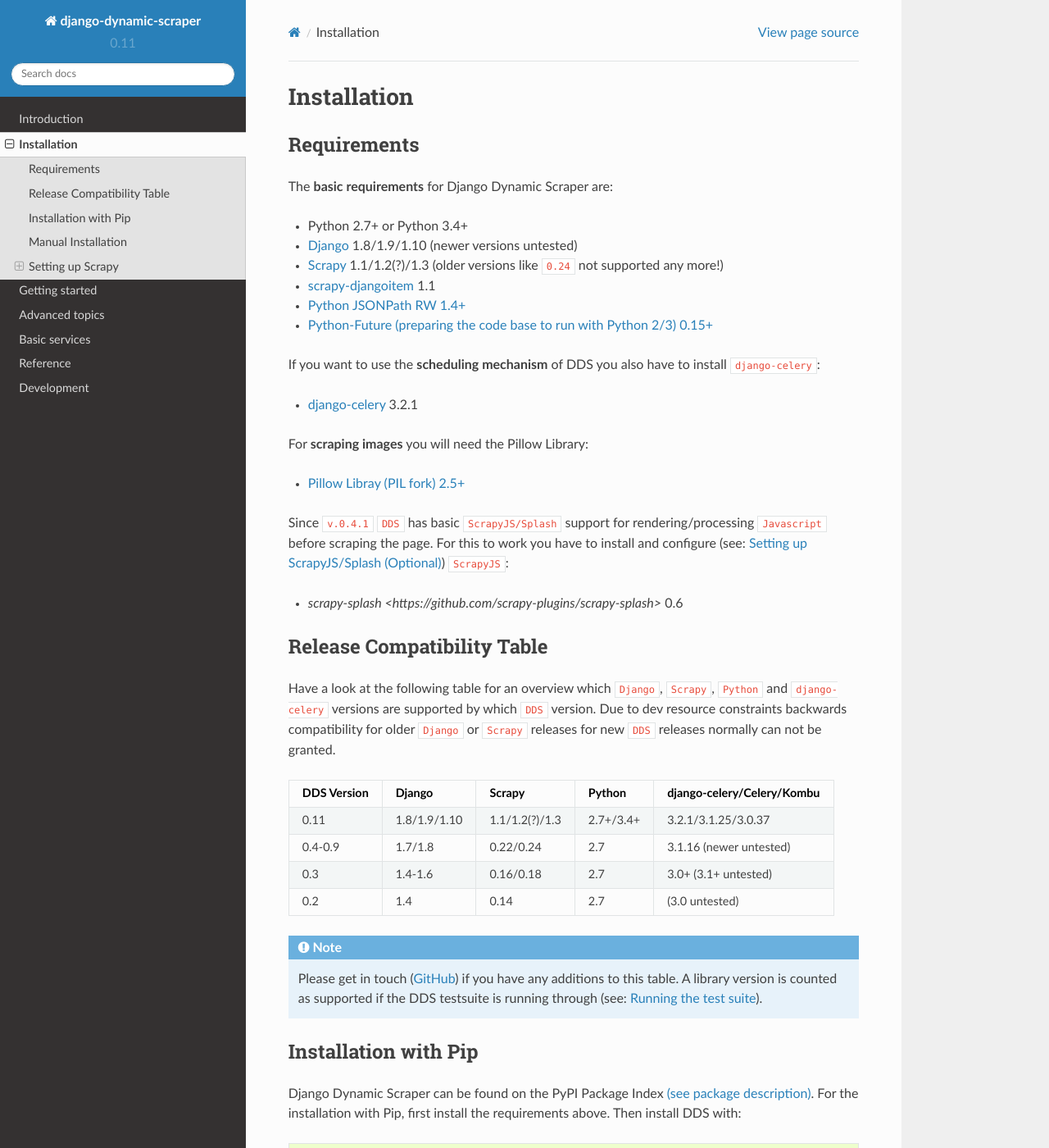
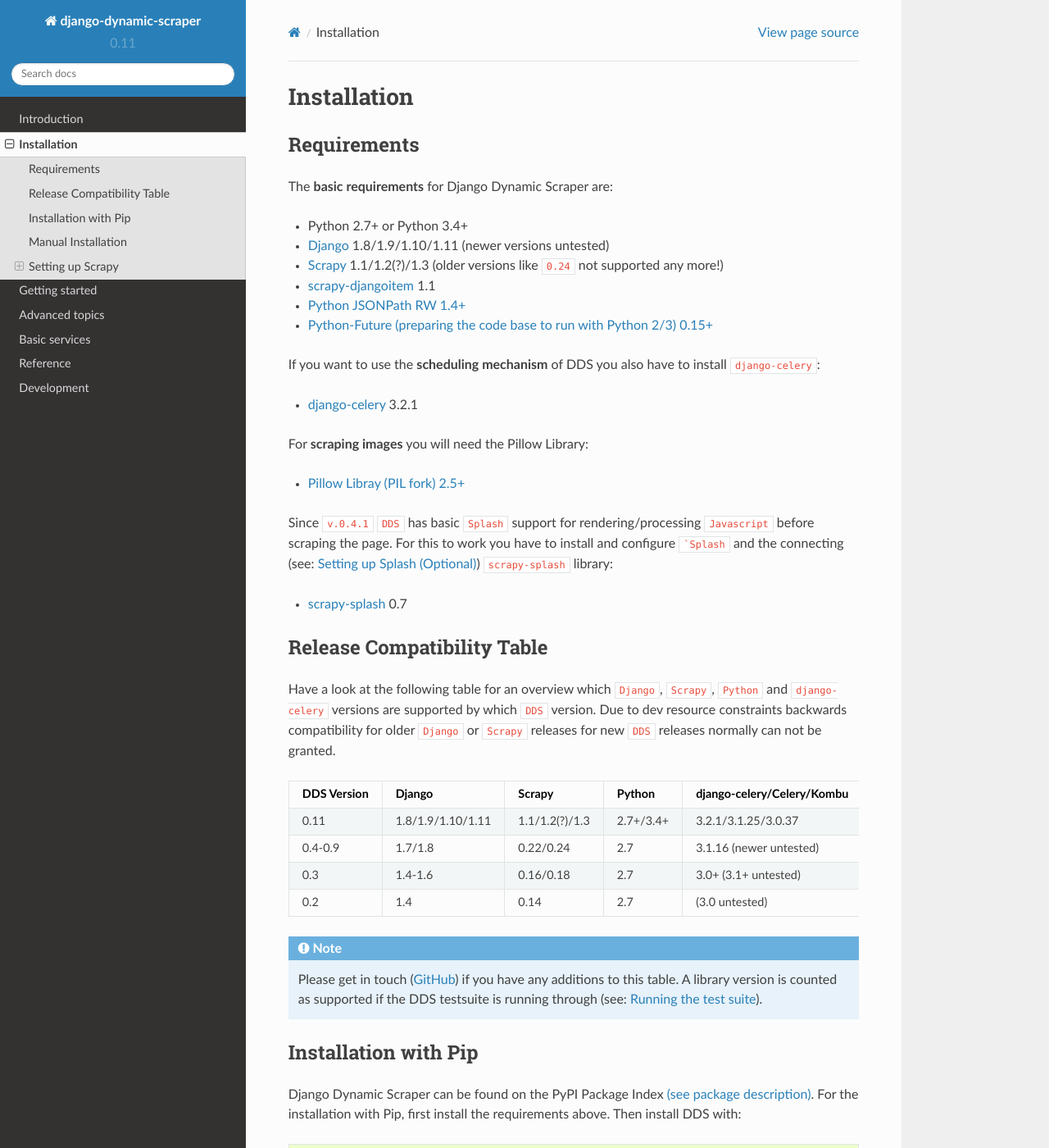
Before and after one commit to dev02019/django-dynamic-scraper, a Sphinx documentation site: the page built from docs/installation.rst, in a window 1280 px wide and 1400 px high. Shown: the whole window at 82% size. Built offline with Sphinx 7.4.7 and the Read the Docs theme 2.0.0, drawn with Linux system fonts in a browser that asks for light colours; some of the changed text lies outside the part shown.

Commit message:
Added info on Django 1.11 support in docs, updated scrapy-splash support section

````diff
--- a/docs/index.rst
+++ b/docs/index.rst
@@ -12,7 +12,7 @@ of the features of Scrapy it lets you dynamically create and manage spiders via
 .. note::
    Lot's of new features added recently :
 
-   * ``Django 1.10``/``Scrapy 1.1`` support
+   * ``Django 1.10/1.11``/``Scrapy 1.3`` support
    * Beta ``Python 3`` support
    * ``Javascript`` rendering
    * Scraping ``JSON`` content
--- a/docs/installation.rst
+++ b/docs/installation.rst
@@ -10,7 +10,7 @@ Requirements
 The **basic requirements** for Django Dynamic Scraper are:
 
 * Python 2.7+ or Python 3.4+
-* `Django <https://www.djangoproject.com/>`_ 1.8/1.9/1.10 (newer versions untested)
+* `Django <https://www.djangoproject.com/>`_ 1.8/1.9/1.10/1.11 (newer versions untested)
 * `Scrapy <http://www.scrapy.org>`_ 1.1/1.2(?)/1.3 (older versions like ``0.24`` not supported any more!)
 * `scrapy-djangoitem <https://github.com/scrapy-plugins/scrapy-djangoitem>`_ 1.1
 * `Python JSONPath RW 1.4+ <https://github.com/kennknowles/python-jsonpath-rw>`_
@@ -24,10 +24,11 @@ For **scraping images** you will need the Pillow Library:
 
 * `Pillow Libray (PIL fork) 2.5+ <https://python-pillow.github.io/>`_
 
-Since ``v.0.4.1`` ``DDS`` has basic ``ScrapyJS/Splash`` support for rendering/processing ``Javascript`` before
-scraping the page. For this to work you have to install and configure (see: :ref:`setting_up_scrapyjs_splash`) ``ScrapyJS``:
+Since ``v.0.4.1`` ``DDS`` has basic ``Splash`` support for rendering/processing ``Javascript`` before
+scraping the page. For this to work you have to install and configure ```Splash`` and the connecting (see: :ref:`setting_up_scrapyjs_splash`)
+``scrapy-splash`` library:
 
-* `scrapy-splash <https://github.com/scrapy-plugins/scrapy-splash>` 0.6
+* `scrapy-splash <https://github.com/scrapy-plugins/scrapy-splash>`_ 0.7
 
 .. _release_compatibility:
 
@@ -38,17 +39,17 @@ Have a look at the following table for an overview which ``Django``, ``Scrapy``,
 Due to dev resource constraints backwards compatibility for older ``Django`` or
 ``Scrapy`` releases for new ``DDS`` releases normally can not be granted.
 
-+-------------+--------------+----------------------+----------------------+-------------------------------+
-| DDS Version | Django       | Scrapy               | Python               | django-celery/Celery/Kombu    |
-+=============+==============+======================+======================+===============================+
-| 0.11        | 1.8/1.9/1.10 | 1.1/1.2(?)/1.3       | 2.7+/3.4+            | 3.2.1/3.1.25/3.0.37           |
-+-------------+--------------+----------------------+----------------------+-------------------------------+
-| 0.4-0.9     | 1.7/1.8      | 0.22/0.24            | 2.7                  | 3.1.16 (newer untested)       |
-+-------------+--------------+----------------------+----------------------+-------------------------------+
-| 0.3         | 1.4-1.6      | 0.16/0.18            | 2.7                  | 3.0+ (3.1+ untested)          |
-+-------------+--------------+----------------------+----------------------+-------------------------------+
-| 0.2         | 1.4          | 0.14                 | 2.7                  | (3.0 untested)                |
-+-------------+--------------+----------------------+----------------------+-------------------------------+
++-------------+-------------------+----------------------+----------------------+-------------------------------+
+| DDS Version | Django            | Scrapy               | Python               | django-celery/Celery/Kombu    |
++=============+===================+======================+======================+===============================+
+| 0.11        | 1.8/1.9/1.10/1.11 | 1.1/1.2(?)/1.3       | 2.7+/3.4+            | 3.2.1/3.1.25/3.0.37           |
++-------------+-------------------+----------------------+----------------------+-------------------------------+
+| 0.4-0.9     | 1.7/1.8           | 0.22/0.24            | 2.7                  | 3.1.16 (newer untested)       |
++-------------+-------------------+----------------------+----------------------+-------------------------------+
+| 0.3         | 1.4-1.6           | 0.16/0.18            | 2.7                  | 3.0+ (3.1+ untested)          |
++-------------+-------------------+----------------------+----------------------+-------------------------------+
+| 0.2         | 1.4               | 0.14                 | 2.7                  | (3.0 untested)                |
++-------------+-------------------+----------------------+----------------------+-------------------------------+
 
 .. note::
    Please get in touch (`GitHub <https://github.com/holgerd77/django-dynamic-scraper>`_) if you have any additions to this table. A library version is counted as supported if the
@@ -170,25 +171,30 @@ existing in the DB (identified by the url attribute of your scraped items) to be
 
 .. _setting_up_scrapyjs_splash:
 
-Setting up ScrapyJS/Splash (Optional)
-^^^^^^^^^^^^^^^^^^^^^^^^^^^^^^^^^^^^^
+Setting up Splash (Optional)
+^^^^^^^^^^^^^^^^^^^^^^^^^^^^
 
 More and more webpages only show their full information load after various ``Ajax`` calls and/or ``Javascript``
-function processing. For being able to scrape those websites ``DDS`` supports ``ScrapyJS/Spash`` starting with
-``v.0.4.1`` for basic JS rendering/processing.
+function processing. For being able to scrape those websites ``DDS`` supports ``Splash`` for basic JS rendering/processing.
 
 For this to work you have to install ``Splash`` (the Javascript rendering service) installed - probably via ``Docker``-
-(see `installation instructions <https://splash.readthedocs.org/en/latest/install.html>`_), and then ``ScrapyJS`` with::
+(see `installation instructions <https://splash.readthedocs.org/en/latest/install.html>`_).
 
-    pip install scrapyjs
+Tested versions to work with ``DDS``::
 
-Afterwards follow the configuration instructions on the `ScrapyJS GitHub page <https://github.com/scrapinghub/scrapyjs#configuration>`_.
+  Splash 1.8
+
+Then ``scrapy-splash`` with::
+
+    pip install scrapy-splash
+
+Afterwards follow the configuration instructions on the `scrapy-splash GitHub page <https://github.com/scrapy-plugins/scrapy-splash#configuration>`_.
 
 For customization of ``Splash`` args ``DSCRAPER_SPLASH_ARGS`` setting can be used (see: :ref:`settings`).
 
-ScrapyJS can later be used via activating it for certain scrapers in the corresponding ``Django Admin`` form.
+``Splash`` can later be used via activating it for certain scrapers in the corresponding ``Django Admin`` form.
 
 .. note::
    Resources needed for completely rendering a website on your scraping machine are vastly larger then for just
-   requesting/working on the plain HTML text without further processing, so make use of ``ScrapyJS/Splash`` capability
+   requesting/working on the plain HTML text without further processing, so make use of ``Splash`` capability
    on when needed!
````
